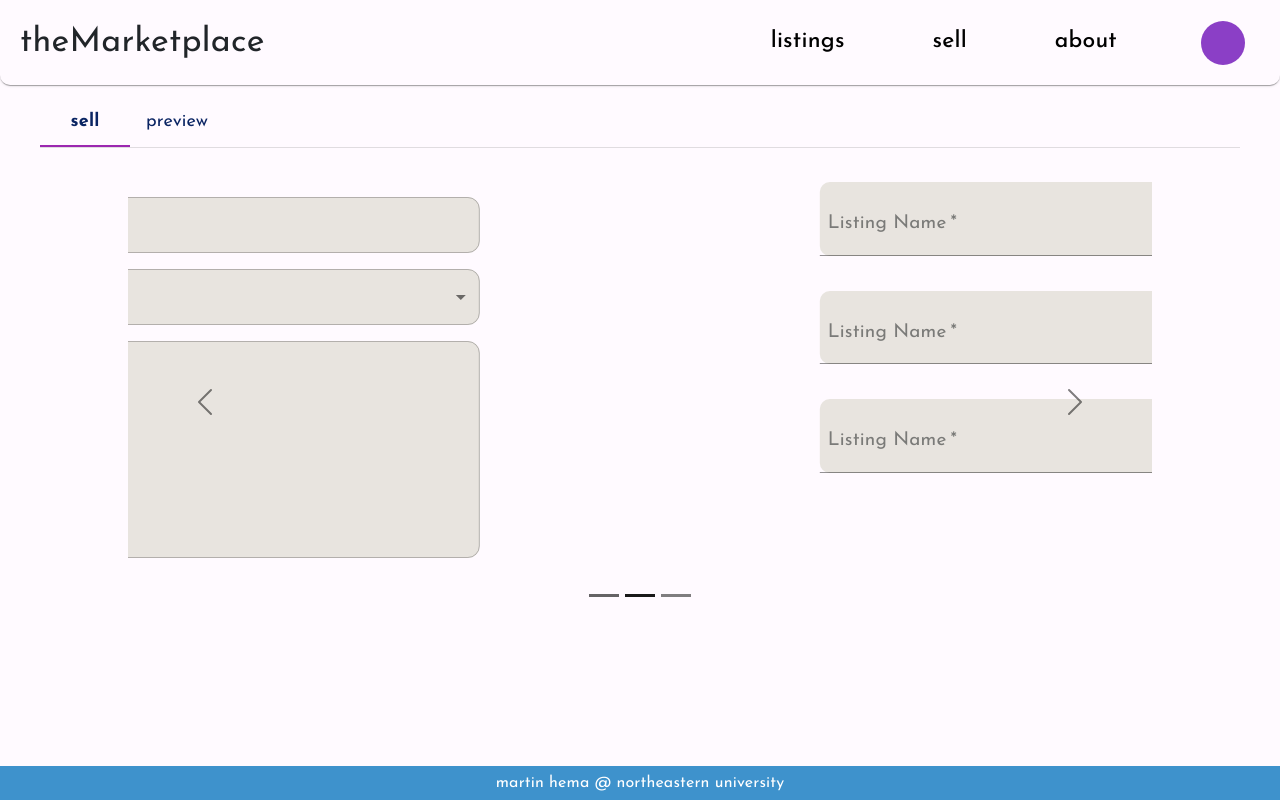
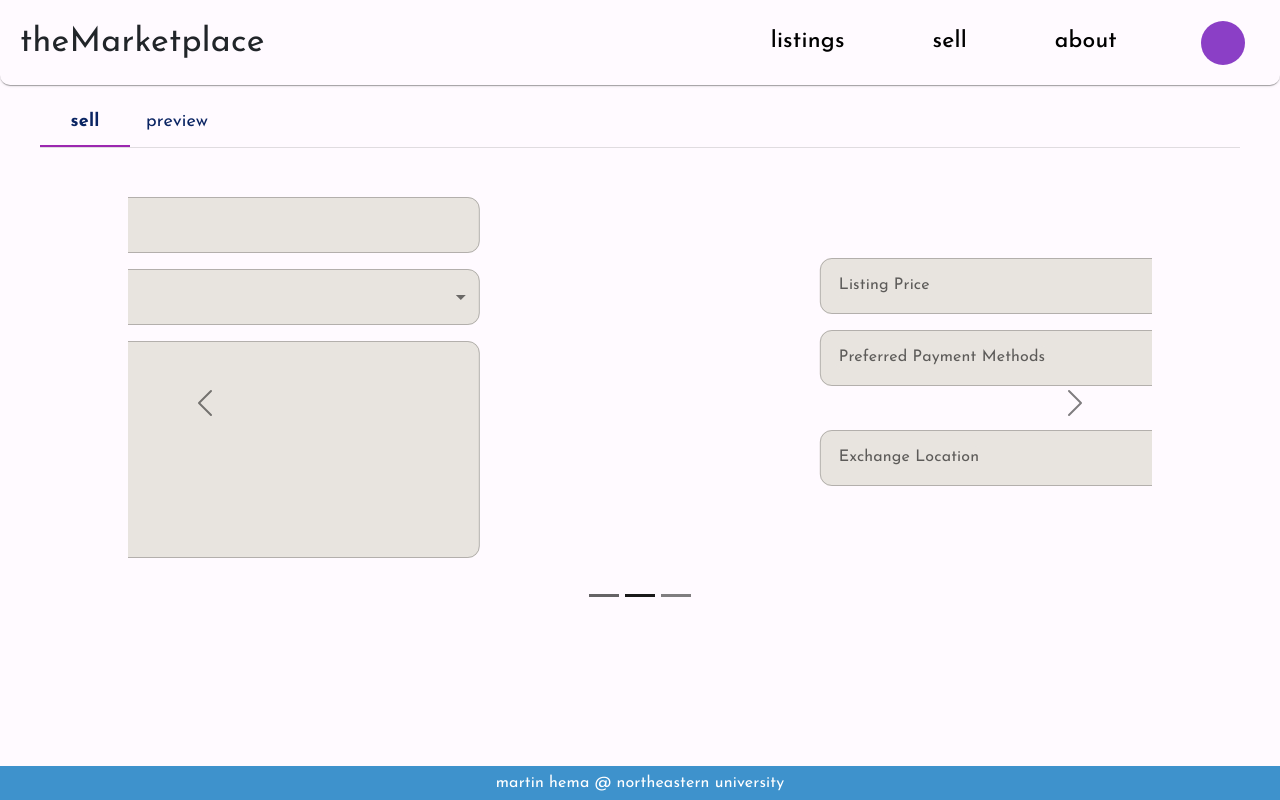
Before and after one commit to martin0he/theMarketplace, a React (Vite) app in the folder frontend/: page /sell in a window 1280 px wide. Built offline with nearby package versions, Linux system fonts and the light colour scheme; no server answers; the database is empty.

Commit message:
setting up form more

```diff
--- a/frontend/src/components/SellForm.tsx
+++ b/frontend/src/components/SellForm.tsx
@@ -10,6 +10,8 @@ import {
 import Carousel from "react-bootstrap/Carousel";
 import Colors from "../assets/Colors";
 import useWindowDimensions from "../hooks/useWindowDimensions";
+import supabase from "../auth/supabase";
+import { useState } from "react";
 
 const SellForm = () => {
   const { width } = useWindowDimensions();
@@ -18,6 +20,43 @@ const SellForm = () => {
     fontFamily: "Josefin Sans",
     backgroundColor: Colors.tan,
   };
+
+  const [file, setFile] = useState(null);
+  const [uploading, setUploading] = useState(false);
+
+  const handleFileChange = (e) => {
+    const selectedFile = e.target.files[0];
+    setFile(selectedFile);
+  };
+
+  const handleUpload = async () => {
+    if (!file) return;
+
+    setUploading(true);
+
+    try {
+      const { data, error } = await supabase.storage
+        .from("pictures")
+        .upload("public/avatar1.png", file, {
+          cacheControl: "3600",
+          upsert: false,
+        });
+      if (error) {
+        throw error;
+      }
+
+      // Once uploaded, you can store the image URL or metadata in your database
+      console.log("Image uploaded successfully:", data);
+
+      // Reset file state after successful upload
+      setFile(null);
+    } catch (error) {
+      console.error("Error uploading image:", error);
+    } finally {
+      setUploading(false);
+    }
+  };
+
   return (
     <Carousel
       variant="dark"
@@ -128,102 +167,109 @@ const SellForm = () => {
       </Carousel.Item>
       <Carousel.Item>
         <Grid
-          minWidth="500px"
-          display="flex"
-          flexDirection="column"
-          justifyContent="center"
-          alignItems="center"
+          container
+          spacing={2}
           paddingX="170px"
-          paddingBottom="150px"
-          height="100%"
-          width="100%"
+          paddingBottom="137px"
+          marginTop="45px"
         >
-          <Grid width="100%" item sx={{ marginBottom: "35px" }}>
+          {/* First Grid Item */}
+          <Grid item xs={12}>
             <TextField
               color="secondary"
-              variant="standard"
               fullWidth
-              label="Listing Name"
+              sx={{ mt: "15px" }}
+              label="Listing Price"
+              variant="outlined"
               InputProps={{
-                style: {
-                  fontFamily: "inherit",
-                  fontSize: "24px",
-                  paddingLeft: "8px",
-                  paddingBottom: "14px",
-                },
+                style: inputStyle,
               }}
               InputLabelProps={{
                 style: {
-                  fontFamily: "inherit",
-                  fontSize: "19px",
-                  padding: "8px",
-                  color: "#7a7a78",
+                  fontFamily: "Josefin Sans",
+                  backgroundColor: Colors.tan,
+                  borderRadius: "9px",
+                  paddingLeft: "5px",
+                  paddingRight: "5px",
                 },
-              }}
-              required
-              sx={{
-                borderRadius: "10px",
-                backgroundColor: Colors.tan,
               }}
             />
           </Grid>
 
-          <Grid width="100%" item sx={{ marginBottom: "35px" }}>
+          {/* Second Grid Item */}
+          <Grid item xs={12}>
+            <FormControl fullWidth>
+              <InputLabel
+                color="secondary"
+                sx={{
+                  fontFamily: "Josefin Sans",
+                  backgroundColor: Colors.tan,
+                  borderRadius: "9px",
+                  paddingLeft: "5px",
+                  paddingRight: "5px",
+                }}
+              >
+                Preferred Payment Methods
+              </InputLabel>
+              <Select
+                color="secondary"
+                fullWidth
+                //variant="outlined"
+                defaultValue=""
+                inputProps={{
+                  style: {
+                    fontFamily: "Josefin Sans",
+                  },
+                }}
+                style={inputStyle}
+              >
+                <MenuItem value="cash">
+                  <Typography fontFamily="Josefin Sans">cash</Typography>
+                </MenuItem>
+                <MenuItem value="venmo">
+                  <Typography fontFamily="Josefin Sans">venmo</Typography>
+                </MenuItem>
+                <MenuItem value="zelle">
+                  <Typography fontFamily="Josefin Sans">zelle</Typography>
+                </MenuItem>
+                <MenuItem value="bank_transfer">
+                  <Typography fontFamily="Josefin Sans">
+                    bank transfer
+                  </Typography>
+                </MenuItem>
+                <MenuItem value="other">
+                  <Typography fontFamily="Josefin Sans">other</Typography>
+                </MenuItem>
+              </Select>
+            </FormControl>
+          </Grid>
+
+          {/* Third Grid Item */}
+
+          <Grid item xs={12} position="relative">
+            {/* Clickable Text */}
+            <Typography position="absolute" right="0" fontFamily="inherit">
+              custom | address
+            </Typography>
+
+            {/* TextField */}
             <TextField
+              sx={{ mt: "28px" }}
               color="secondary"
-              variant="standard"
               fullWidth
-              label="Listing Name"
-              InputProps={{
+              label="Exchange Location"
+              variant="outlined"
+              InputLabelProps={{
                 style: {
-                  fontFamily: "inherit",
-                  fontSize: "24px",
-                  paddingLeft: "8px",
-                  paddingBottom: "14px",
+                  fontFamily: "Josefin Sans",
+                  backgroundColor: Colors.tan,
+                  borderRadius: "9px",
+                  paddingLeft: "5px",
+                  paddingRight: "5px",
                 },
               }}
-              InputLabelProps={{
-                style: {
-                  fontFamily: "inherit",
-                  fontSize: "19px",
-                  padding: "8px",
-                  color: "#7a7a78",
-                },
-              }}
-              required
-              sx={{
-                borderRadius: "10px",
-                backgroundColor: Colors.tan,
-              }}
-            />
-          </Grid>
-
-          <Grid item width="100%">
-            <TextField
-              color="secondary"
-              variant="standard"
-              fullWidth
-              label="Listing Name"
               InputProps={{
-                style: {
-                  fontFamily: "inherit",
-                  fontSize: "24px",
-                  paddingLeft: "8px",
-                  paddingBottom: "14px",
-                },
-              }}
-              InputLabelProps={{
-                style: {
-                  fontFamily: "inherit",
-                  fontSize: "19px",
-                  padding: "8px",
-                  color: "#7a7a78",
-                },
-              }}
-              required
-              sx={{
-                borderRadius: "10px",
-                backgroundColor: Colors.tan,
+                style: inputStyle,
               }}
             />
           </Grid>
@@ -240,95 +286,12 @@ const SellForm = () => {
           height="100%"
           width="100%"
         >
-          <Grid width="100%" item sx={{ marginBottom: "35px" }}>
-            <TextField
-              color="secondary"
-              variant="standard"
-              fullWidth
-              label="Listing Name"
-              InputProps={{
-                style: {
-                  fontFamily: "inherit",
-                  fontSize: "24px",
-                  paddingLeft: "8px",
-                  paddingBottom: "14px",
-                },
-              }}
-              InputLabelProps={{
-                style: {
-                  fontFamily: "inherit",
-                  fontSize: "19px",
-                  padding: "8px",
-                  color: "#7a7a78",
-                },
-              }}
-              required
-              sx={{
-                borderRadius: "10px",
-                backgroundColor: Colors.tan,
-              }}
-            />
-          </Grid>
-
-          <Grid width="100%" item sx={{ marginBottom: "35px" }}>
-            <TextField
-              color="secondary"
-              variant="standard"
-              fullWidth
-              label="Listing Name"
-              InputProps={{
-                style: {
-                  fontFamily: "inherit",
-                  fontSize: "24px",
-                  paddingLeft: "8px",
-                  paddingBottom: "14px",
-                },
-              }}
-              InputLabelProps={{
-                style: {
-                  fontFamily: "inherit",
-                  fontSize: "19px",
-                  padding: "8px",
-                  color: "#7a7a78",
-                },
-              }}
-              required
-              sx={{
-                borderRadius: "10px",
-                backgroundColor: Colors.tan,
-              }}
-            />
-          </Grid>
-
-          <Grid item width="100%">
-            <TextField
-              color="secondary"
-              variant="standard"
-              fullWidth
-              label="Listing Name"
-              InputProps={{
-                style: {
-                  fontFamily: "inherit",
-                  fontSize: "24px",
-                  paddingLeft: "8px",
-                  paddingBottom: "14px",
-                },
-              }}
-              InputLabelProps={{
-                style: {
-                  fontFamily: "inherit",
-                  fontSize: "19px",
-                  padding: "8px",
-                  color: "#7a7a78",
-                },
-              }}
-              required
-              sx={{
-                borderRadius: "10px",
-                backgroundColor: Colors.tan,
-              }}
-            />
-          </Grid>
+          <div>
+            <input type="file" onChange={handleFileChange} />
+            <button onClick={handleUpload} disabled={!file || uploading}>
+              {uploading ? "Uploading..." : "Upload Image"}
+            </button>
+          </div>
         </Grid>
       </Carousel.Item>
     </Carousel>
```
